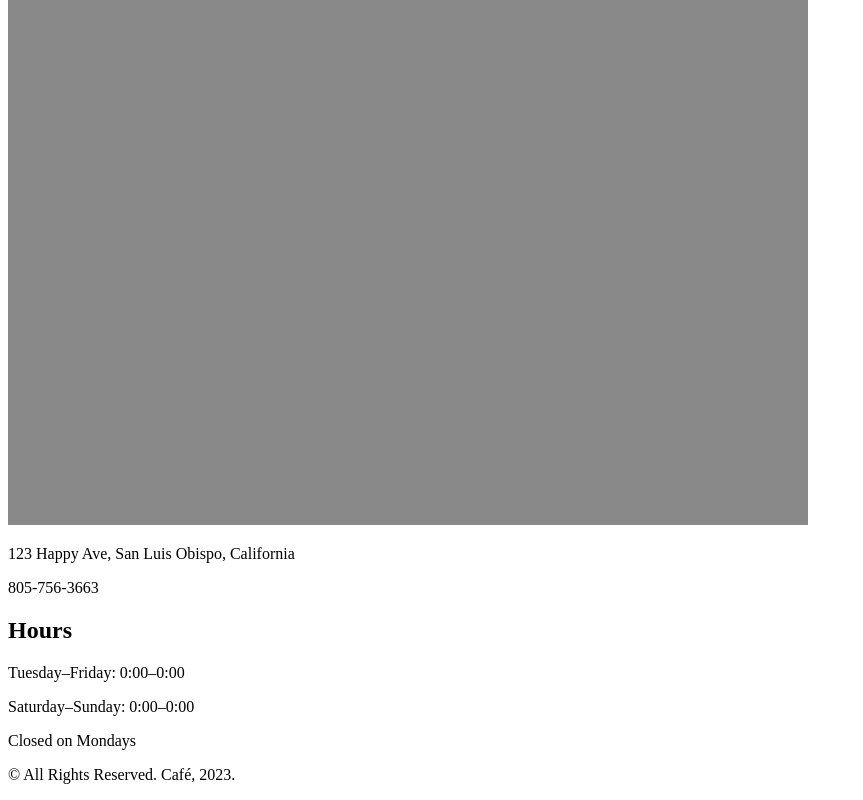
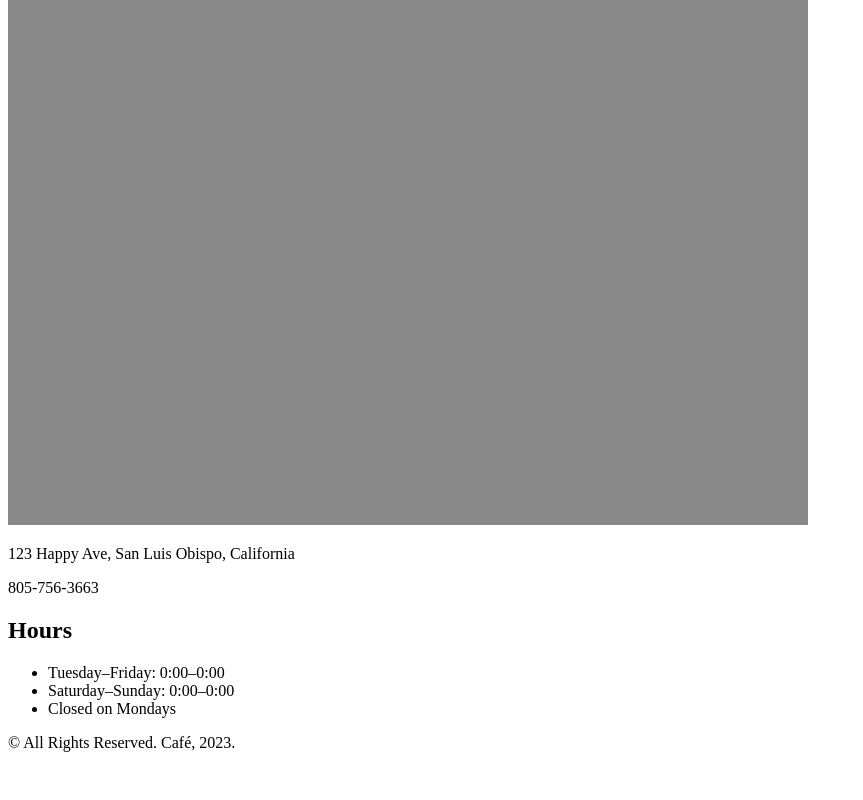
Before and after one commit to lexivalverde/lexivalverde.github.io, a plain HTML site: page grc338/website-content-hierarchy/contact.html in a window 1280 px wide. Shown: the part 447-1247 px from the top of the page, without its empty margins (0-863 px from the left). After the commit the page ends 1215 px from the top, so only its background shows below. Drawn offline with Linux system fonts and the light colour scheme.

Commit message:
Update contact.html

```diff
--- a/grc338/website-content-hierarchy/contact.html
+++ b/grc338/website-content-hierarchy/contact.html
@@ -28,9 +28,9 @@
             <p>123 Happy Ave, San Luis Obispo, California</p>
             <p>805-756-3663</p>
             <h2>Hours</h2>
-            <p>Tuesday–Friday: 0:00–0:00</p>
-            <p>Saturday–Sunday: 0:00–0:00</p>
-            <p>Closed on Mondays</p>
+            <ul> <li>Tuesday–Friday: 0:00–0:00</li>
+            <li>Saturday–Sunday: 0:00–0:00</li>
+            <li>Closed on Mondays</li></ul>
          </main>
       </div>
       <footer>
```
